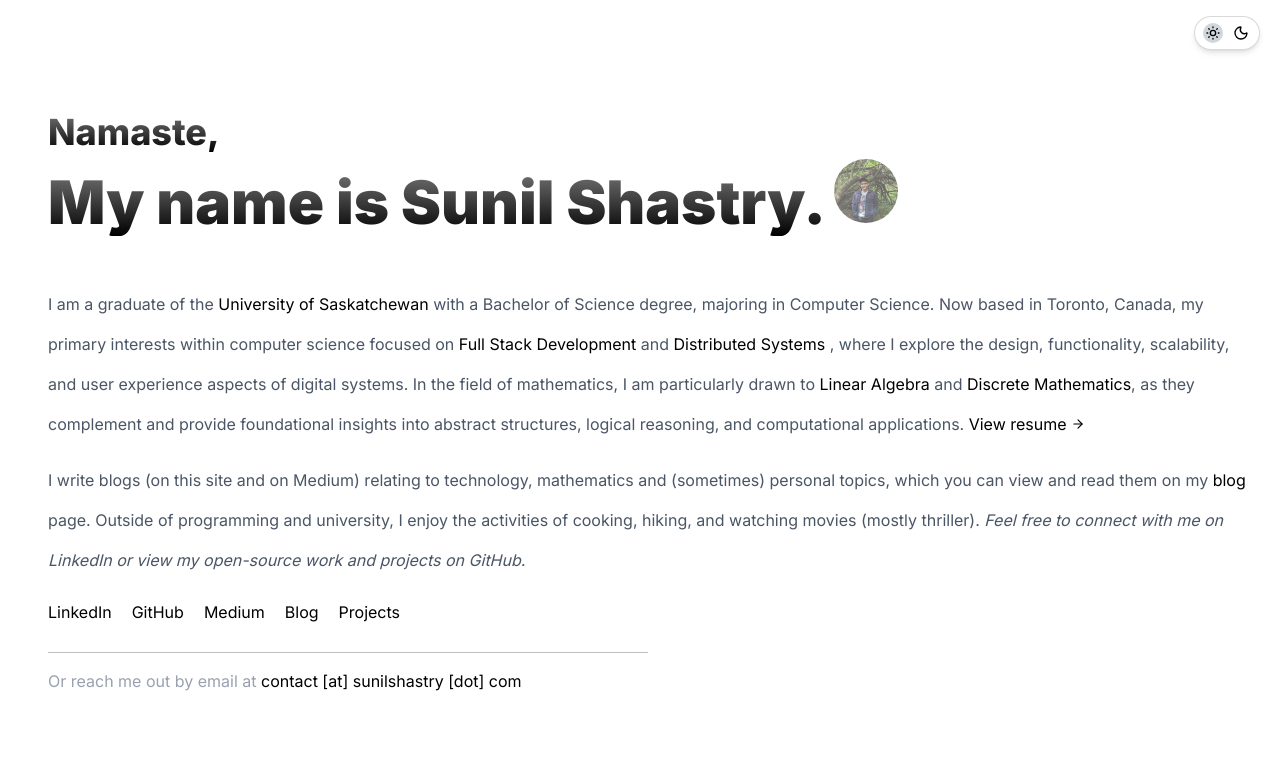
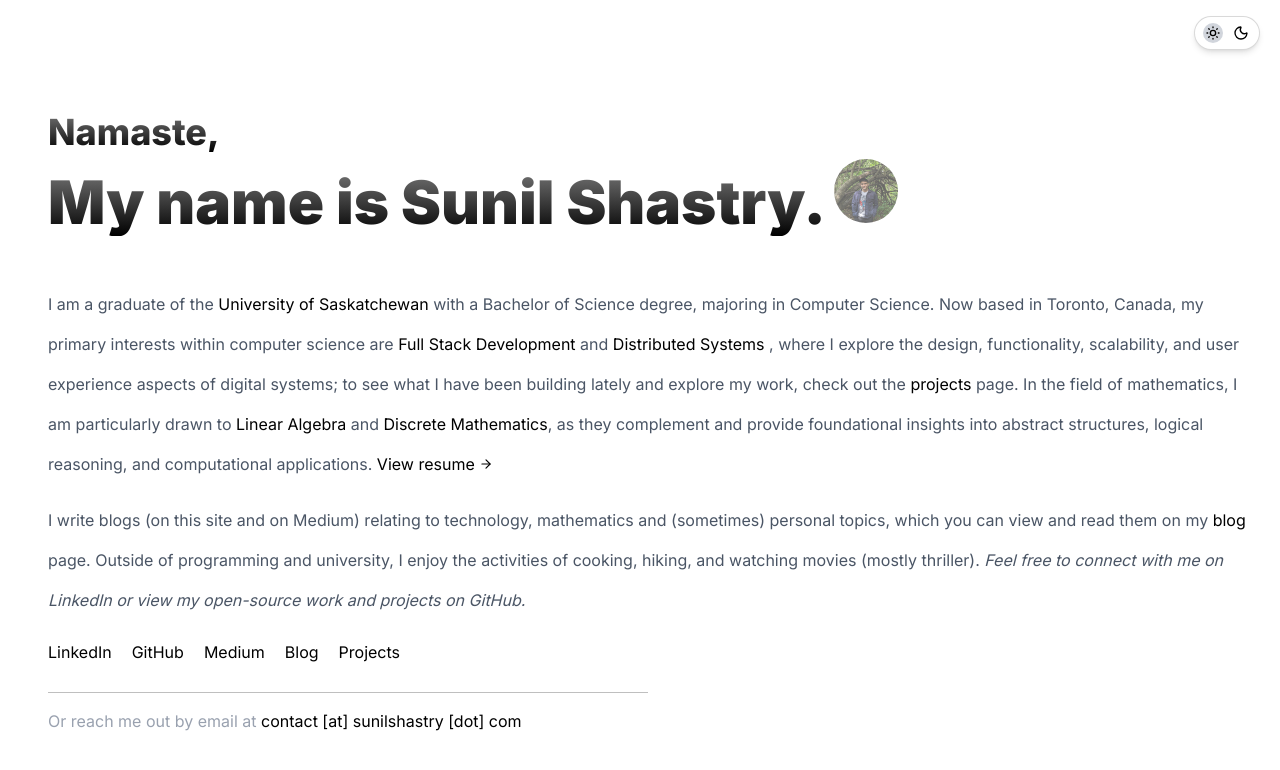
Before and after one commit to sunillshastry/sunilshastry.com, a Next.js app: page / in a window 1280 px wide. Shown: the top 770 px of the page. Built offline with nearby package versions, Linux system fonts and the light colour scheme.

Commit message:
Update the current home page about section to include, talk and link to the /projects page

```diff
--- a/app/page.tsx
+++ b/app/page.tsx
@@ -62,7 +62,7 @@ export default function Page() {
 					</AnchorLink>
 					&nbsp;with a Bachelor of Science degree, majoring in Computer Science.
 					Now based in Toronto, Canada, my primary interests within computer
-					science focused on{' '}
+					science are{' '}
 					<AnchorLink
 						href="https://aws.amazon.com/what-is/full-stack-development/"
 						title="What is Full Stack Development (AWS)"
@@ -77,8 +77,12 @@ export default function Page() {
 						Distributed Systems
 					</AnchorLink>{' '}
 					, where I explore the design, functionality, scalability, and user
-					experience aspects of digital systems. In the field of mathematics, I
-					am particularly drawn to{' '}
+					experience aspects of digital systems; to see what I have been
+					building lately and explore my work, check out the{' '}
+					<AnchorLink href="/projects" title="Projects" target="_self">
+						projects
+					</AnchorLink>{' '}
+					page. In the field of mathematics, I am particularly drawn to{' '}
 					<AnchorLink
 						href="https://www.britannica.com/science/linear-algebra"
 						title="Linear Algebra (Britannica)"
```
